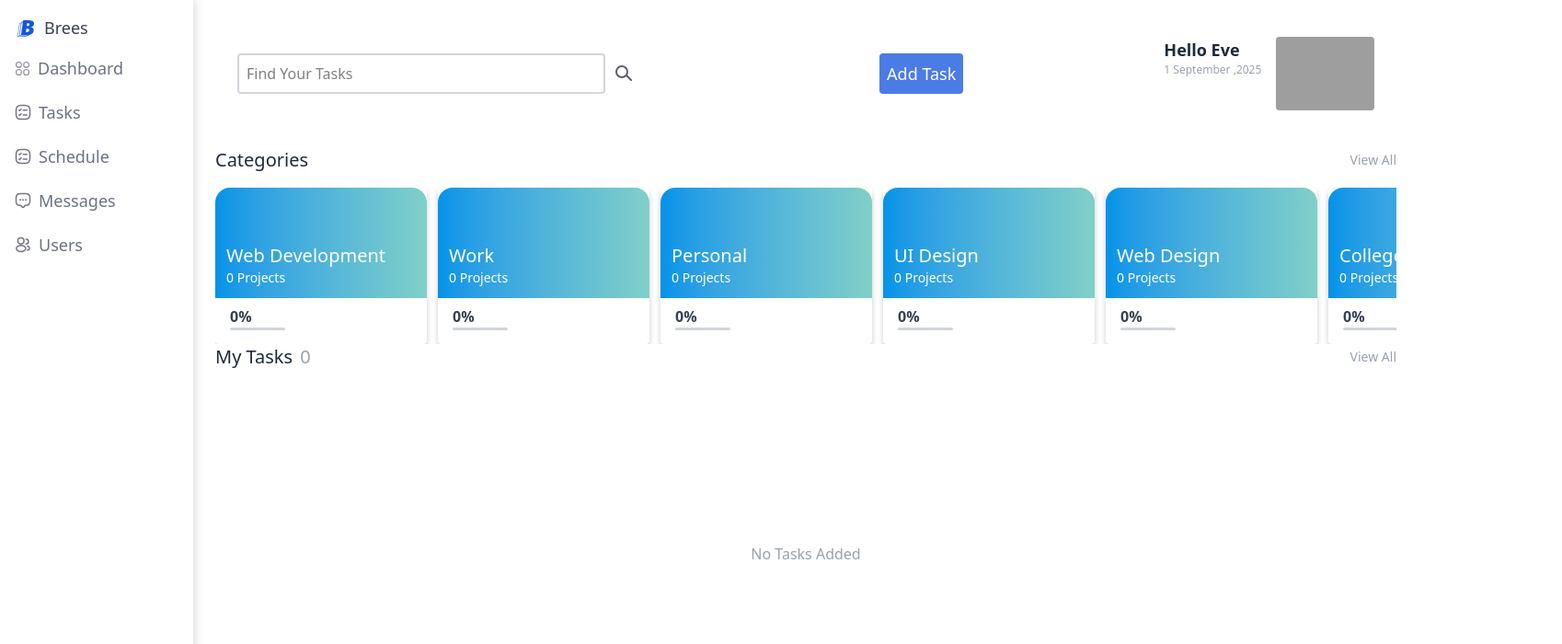
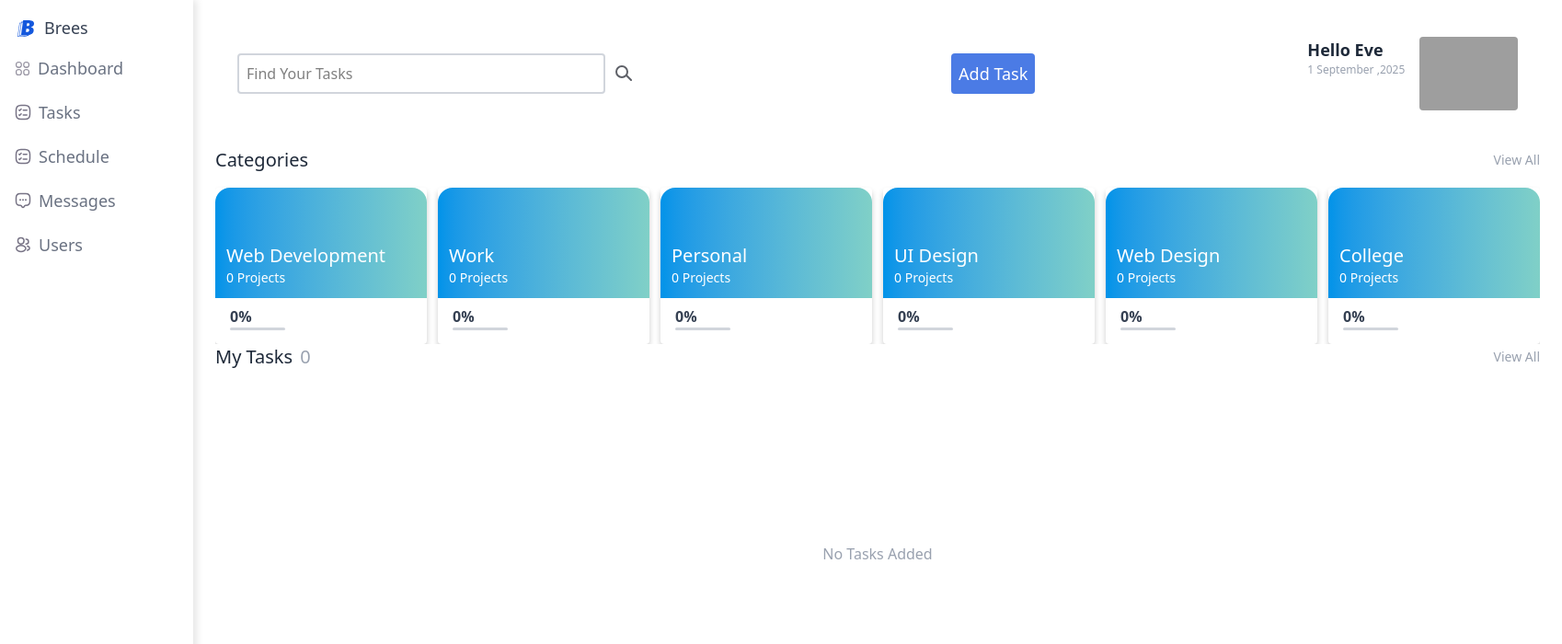
Before and after one commit to DeveloperHananKhan/newTask, a React (Vite) app: page /home in a window 1280 px wide. Shown: the top 700 px of the page at 92% size, 1698 px wide, since content can reach past the window. Built offline with nearby package versions, Linux system fonts and the light colour scheme; sample sign-in values are in the browser's storage; grey boxes are pictures that could not be loaded.

Commit message:
initial commit

```diff
--- a/src/components/TasksCat.tsx
+++ b/src/components/TasksCat.tsx
@@ -4,14 +4,14 @@ import { TaskCard } from "./TaskCard";
 export const TaskCat = () => {
   return (
     <>
-      <div className="w-[400px] px-2 overflow-hidden md:w-[700px] lg:w-[1300px]">
+      <div className="w-[400px] px-2 overflow-x-hidden  md:w-full  ">
         <div>
           <div className="flex justify-between items-center">
             <h1 className="font-semi-bold text-xl text-gray-800">Categories</h1>
             <p className="text-sm text-gray-400 cursor-pointer">View All</p>
           </div>
         </div>
-        <div className=" overflow-x-scroll lg:overflow-x-hidden">
+        <div className=" overflow-x-scroll lg:overflow-x-scroll">
           <CategoryCard />
         </div>
         <TaskCard />
```
